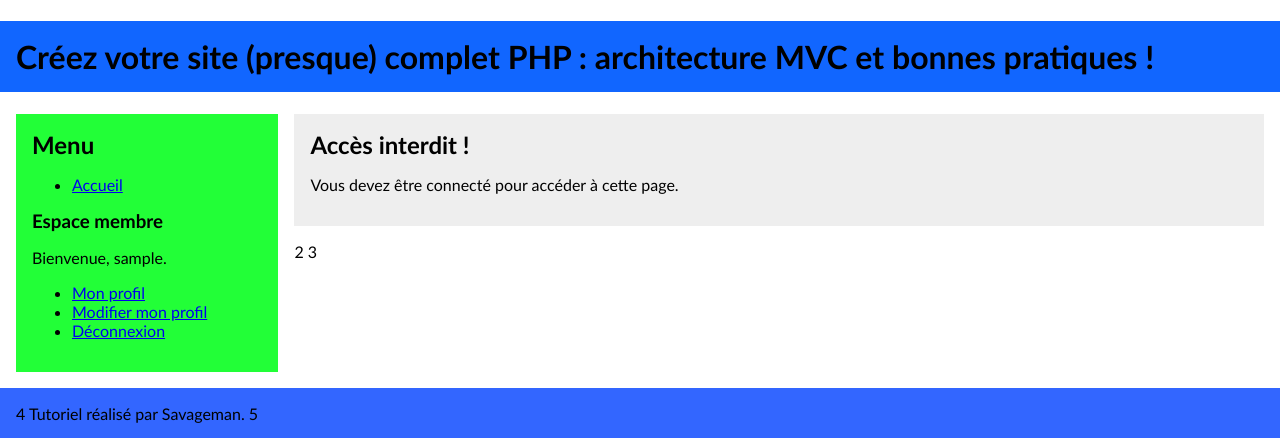
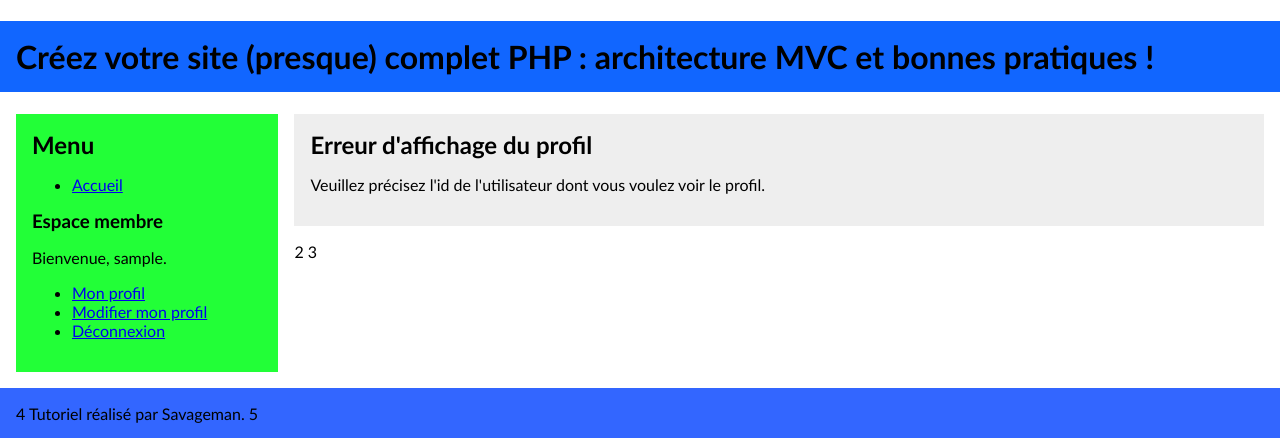
Before and after one commit to qmatyas/homidays, a PHP site: page /index.php?module=membres&action=afficher_profil&id=1 in a window 1280 px wide. Shown: the top 438 px of the page. Run offline with PHP 8.4, Linux system fonts and the light colour scheme; the visitor is signed in with stand-in values (Sample User, id 1).

Commit message:
test fin de la session de travail

```diff
--- a/global/menu.php
+++ b/global/menu.php
@@ -16,8 +16,8 @@
                 <?php } else { ?>
                 <p>Bienvenue, <?php echo htmlspecialchars($_SESSION['pseudo']); ?>.</p>
                 <ul>
-                    <li><a href="index.php?module=membres&amp;action=afficher_profil;">Mon profil</a></li>
-                    <li><a href="index.php?module=membres&amp;action=modifier_profil;id=$_SESSION['id']">Modifier mon profil</a></li>
+                    <li><a href="index.php?module=membres&amp;action=afficher_profil&amp;id=<?php echo $_SESSION['id'];?>">Mon profil</a></li>
+                    <li><a href="index.php?module=membres&amp;action=modifier_profil">Modifier mon profil</a></li>
                     <li><a href="index.php?module=membres&amp;action=deconnexion">Déconnexion</a></li>
                 </ul>
                 <?php } ?>
--- a/modeles/membres.php
+++ b/modeles/membres.php
@@ -40,7 +40,7 @@
 		id = :id_utilisateur");
 
 	$requete->bindValue(':id_utilisateur', $id_utilisateur);
-	$requete->bindValue(':pass',         $pass);
+	$requete->bindValue(':pass', sha1($pass));
 
 	return $requete->execute();
 }
--- a/modules/membres/afficher_profil.php
+++ b/modules/membres/afficher_profil.php
@@ -1,7 +1,7 @@
 <?php
 
 // Vérification des droits d'accès de la page
-if (utilisateur_est_connecte()) {
+if (!utilisateur_est_connecte()) {
 
 	// On affiche la page d'erreur comme quoi l'utilisateur doit être connecté pour voir la page
 	include CHEMIN_VUE_GLOBALE.'erreur_non_connecte.php';
--- a/modules/membres/modifier_profil.php
+++ b/modules/membres/modifier_profil.php
@@ -1,7 +1,7 @@
 <?php
 
 // Vérification des droits d'accès de la page
-if (utilisateur_est_connecte()) {
+if (!utilisateur_est_connecte()) {
 
 	// On affiche la page d'erreur comme quoi l'utilisateur doit être connecté pour voir la page
 	include CHEMIN_VUE_GLOBALE.'erreur_non_connecte.php';
--- a/modules/membres/vues/erreur_parametre_profil.php
+++ b/modules/membres/vues/erreur_parametre_profil.php
@@ -1,2 +1,2 @@
 <h2>Erreur d'affichage du profil</h2>
-<p>Il y a un problème dans vos paramètres.</p>
+<p>Veuillez précisez l'id de l'utilisateur dont vous voulez voir le profil.</p>
```
